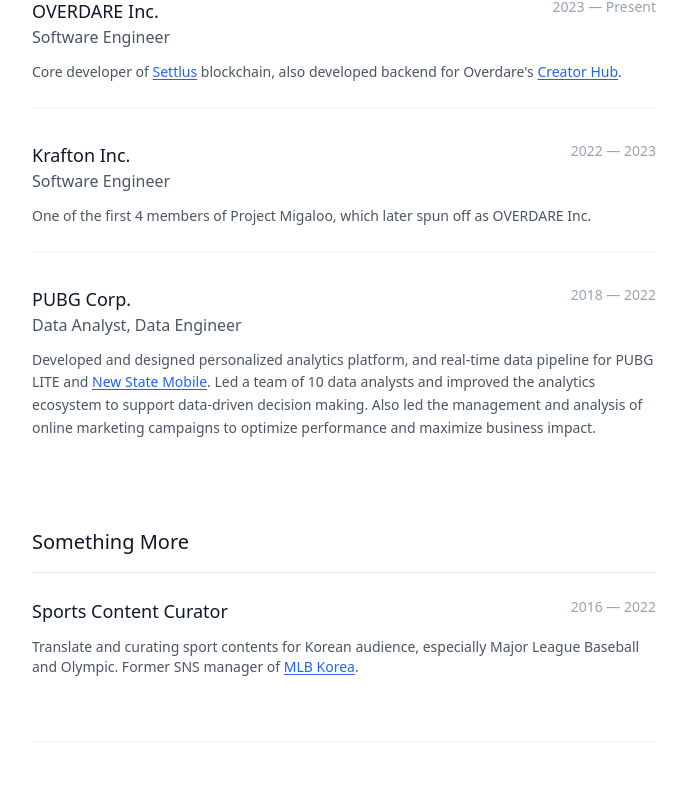
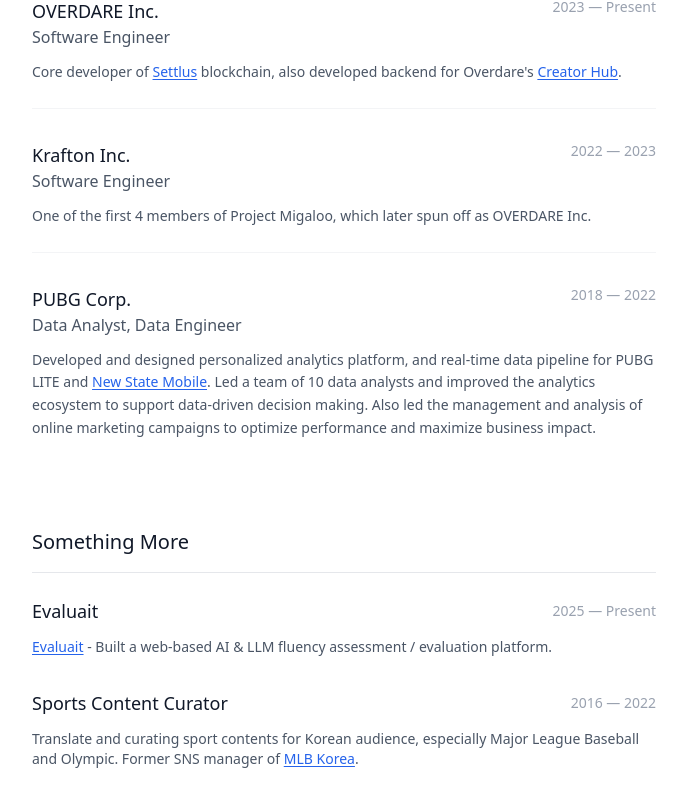
Before and after one commit to uhyunpark/uhyunpark.github.io, a React (Vite) app: page / in a window 1280 px wide. Shown: the part 722-1528 px from the top of the page, without its empty margins (296-983 px from the left). Built offline with nearby package versions, Linux system fonts and the light colour scheme.

Commit message:
add evaluait

```diff
--- a/src/App.tsx
+++ b/src/App.tsx
@@ -267,17 +267,15 @@
             <div className="mt-16">
               <h3 className="text-xl font-light text-gray-900 mb-4">Something More</h3>
               <div className="w-full h-px bg-gray-200 mb-6"></div>
-              <div className="space-y-4">
+              <div className="flex flex-col gap-4">
                 {(otherWorksData as OtherWork[]).map((work, index) => (
-                  <div key={index} className="flex justify-between items-start">
-                    <div>
-                      <div className="flex justify-between items-start mb-3">
+                  <div key={index} className="flex flex-col justify-between items-start gap-3 pb-4">
+                      <div className="flex flex-row w-full justify-between items-start">
                         <h4 className="text-lg font-medium text-gray-900">{work.title}</h4>
-                        <span className="text-sm text-gray-400">{work.period}</span>
+                        <span className="mt-1 text-sm text-gray-400">{work.period}</span>
                       </div>
                       <div className="prose prose-sm max-w-none text-gray-600 text-sm">
-                        <ReactMarkdown>{work.description}</ReactMarkdown>
-                      </div>
+                      <ReactMarkdown>{work.description}</ReactMarkdown>
                     </div>
                   </div>
                 ))}
--- a/src/data/otherworks.json
+++ b/src/data/otherworks.json
@@ -1,4 +1,9 @@
 [
+  {
+    "title": "Evaluait",
+    "description": "[Evaluait](https://evaluait.cc) - Built a web-based AI & LLM fluency assessment / evaluation platform.",
+    "period": "2025 — Present"
+  },
   {
     "title": "Sports Content Curator",
     "description": "Translate and curating sport contents for Korean audience, especially Major League Baseball and Olympic. Former SNS manager of [MLB Korea](https://www.instagram.com/mlb.korea).",
```
